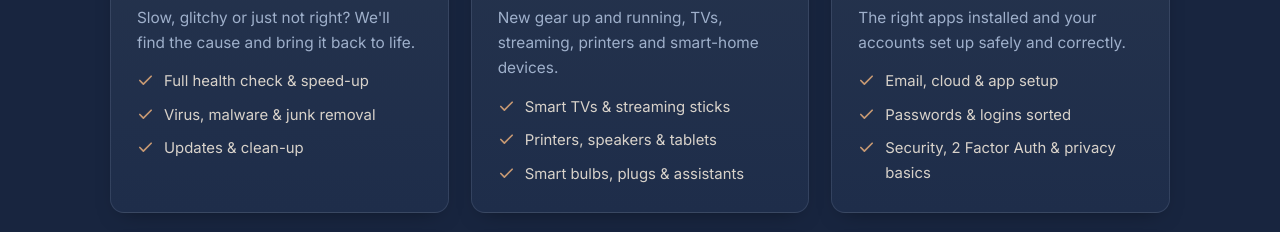
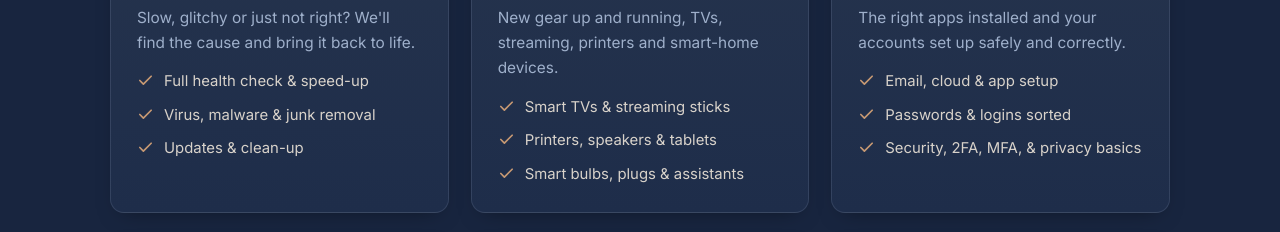
Before and after one commit to restartithelp/restartit-website, a plain HTML site: page services.html in a window 1280 px wide. Shown: the part 800-1032 px from the top of the page. Drawn offline with Linux system fonts and the light colour scheme.

Commit message:
Update services.html
2fa mfa

```diff
--- a/services.html
+++ b/services.html
@@ -105,7 +105,7 @@
             <ul>
               <li><svg viewBox="0 0 24 24" fill="none" stroke="currentColor" stroke-width="2.4" stroke-linecap="round" stroke-linejoin="round"><path d="M20 6 9 17l-5-5"/></svg>Email, cloud &amp; app setup</li>
               <li><svg viewBox="0 0 24 24" fill="none" stroke="currentColor" stroke-width="2.4" stroke-linecap="round" stroke-linejoin="round"><path d="M20 6 9 17l-5-5"/></svg>Passwords &amp; logins sorted</li>
-              <li><svg viewBox="0 0 24 24" fill="none" stroke="currentColor" stroke-width="2.4" stroke-linecap="round" stroke-linejoin="round"><path d="M20 6 9 17l-5-5"/></svg>Security, 2 Factor Auth &amp; privacy basics</li>
+              <li><svg viewBox="0 0 24 24" fill="none" stroke="currentColor" stroke-width="2.4" stroke-linecap="round" stroke-linejoin="round"><path d="M20 6 9 17l-5-5"/></svg>Security, 2FA, MFA, &amp; privacy basics</li>
             </ul>
           </article>
 
```
